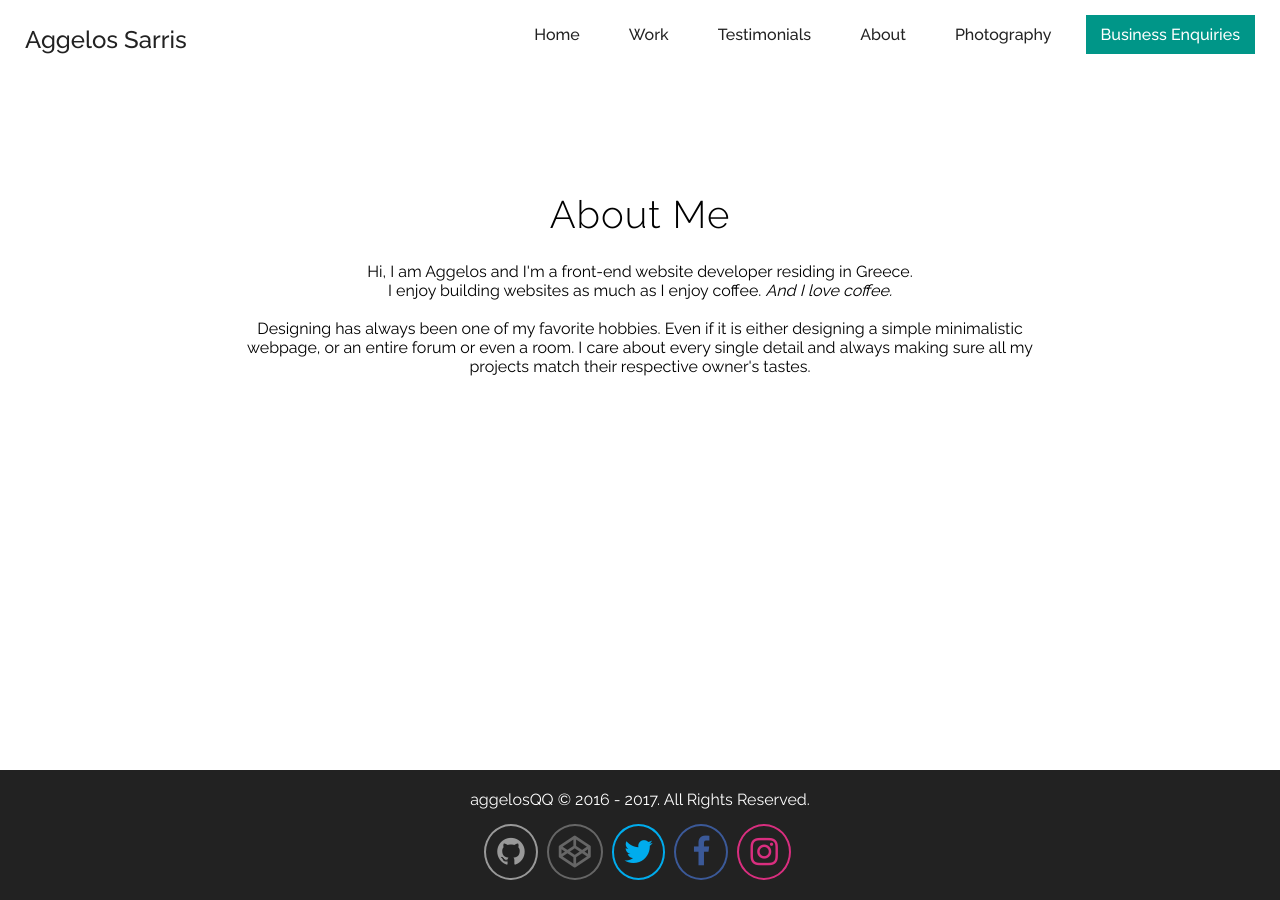
After one commit to aggelosQQ/aggelosqq.github.io, a PHP site: page /about in a window 1280 px wide. The commit adds this page. Run offline with PHP 8.4, Linux system fonts and the light colour scheme.

Commit message:
Addition of About

```diff
--- /dev/null
+++ b/about/index.html
@@ -0,0 +1,81 @@
+<html>
+<head>
+    <meta charset="UTF-8">
+    <title>About | Aggelos Sarris Creative Agency</title>
+    <meta name="viewport" content="width=device-width, initial-scale=1">
+    <meta name="author" content="aggelosQQ, Aggelos Sarrhs, Aggelos Sarris">
+    <meta name="description" content="I'm Aggelos Sarris, a web front-end developer and designer. I always make sure my websites are ellegant, clear, device-friendly and easy to understand.">
+    <meta name="keywords" content="aggelosqq, developer, designer, web, hire, ready, cheap, efficient, modern, html, css, scss, javascript, ruby">
+    <link href="../favicon.ico" rel="icon" type="image/x-icon" />
+    <link href="//fonts.googleapis.com/css?family=Raleway:100,200,300,400,500,600,700" rel="stylesheet">
+    <link href="//maxcdn.bootstrapcdn.com/font-awesome/4.7.0/css/font-awesome.min.css" rel="stylesheet">
+    <link rel="stylesheet" href="../css/main.css">
+    <script>
+      (function(i,s,o,g,r,a,m){i['GoogleAnalyticsObject']=r;i[r]=i[r]||function(){
+      (i[r].q=i[r].q||[]).push(arguments)},i[r].l=1*new Date();a=s.createElement(o),
+      m=s.getElementsByTagName(o)[0];a.async=1;a.src=g;m.parentNode.insertBefore(a,m)
+      })(window,document,'script','https://www.google-analytics.com/analytics.js','ga');
+
+      ga('create', 'UA-89878959-1', 'auto');
+      ga('send', 'pageview');
+</script>
+</head>
+<body>
+    <nav class="nav">
+        <h2 class="page-brand" id="top"><a href="index.html">Aggelos Sarris</a></h2>
+        <i class="fa fa-bars fa-fw menu show-on-mobile"></i>
+        <ul class="navbar hide-on-mobile">
+            <li><a href="../index.html" id="top">Home</a></li>
+            <li><a href="../index.html#projects" id="work">Work</a></li>
+            <li><a href="../index.html#testimonials" id="testimonials">Testimonials</a></li>
+            <li><a href="#!" id="about">About</a></li>
+            <li><a href="../photography" id="photography">Photography</a></li>
+            <li><a href="../business/" class="special" id="special">Business Enquiries</a></li>
+        </ul>
+    </nav>
+  <br /><br />
+  <section class="about section">
+    <h1 class="section-title">About Me</h1>
+    <p>Hi, I am Aggelos and I'm a front-end website developer residing in Greece.<br /> I enjoy building websites as much as I enjoy coffee. <em>And I love coffee.</em>
+    <br/><br/>
+
+    Designing has always been one of my favorite hobbies. Even if it is either designing a simple minimalistic webpage, or an entire forum or even a room. I care about every single detail and always making sure all my projects match their respective owner's tastes.
+
+    </p>
+  </section>
+
+
+
+  <section class="footer section" style="margin-top:49.2vh;">
+  <p class="footer-copyright">aggelosQQ &copy; 2016 - 2017. All Rights Reserved.
+    <ul class="social-icons">
+      <li>
+        <a href="https://github.com/aggelosqq" target="_blank" >
+          <i class="fa fa-github fa-2x icon github-icon"></i>
+        </a>
+
+        <a href="https://codepen.com/aggelosqq" target="_blank" >
+          <i class="fa fa-codepen fa-2x icon codepen-icon"></i>
+        </a>
+
+        <a href="https://twitter.com/aggelosqq" target="_blank" >
+          <i class="fa fa-twitter fa-2x icon twitter-icon "></i>
+        </a>
+
+        <a href="https://facebook.com/aggelosQQ" target="_blank" >
+          <i class="fa fa-facebook fa-2x icon facebook-icon"></i>
+        </a>
+
+        <a href="https://instagram.com/aggelosqq" target="_blank" >
+          <i class="fa fa-instagram fa-2x icon instagram-icon"></i>
+        </a>
+
+
+      </li>
+    </ul>
+  </section>
+  <script src="//ajax.googleapis.com/ajax/libs/jquery/2.2.4/jquery.min.js"></script>
+  <script src="../js/jquery-transit.js"></script>
+  <script src="../js/main.js"></script>
+  </body>
+  </html>
--- a/business/index.html
+++ b/business/index.html
@@ -28,6 +28,7 @@
 			<li><a href="../index.html" id="top">Home</a></li>
 			<li><a href="../index.html#projects" id="work">Work</a></li>
 			<li><a href="../index.html#testimonials" id="testimonials">Testimonials</a></li>
+			<li><a href="../about" id="about">About</a></li>
 			<li><a href="../photography" id="photography">Photography</a></li>
 			<li><a href="#!" class="special" id="special">Business Enquiries</a></li>
 		</ul>
--- a/photography/index.html
+++ b/photography/index.html
@@ -28,6 +28,7 @@
 				<li><a href="../index.html" id="top">Home</a></li>
 				<li><a href="../index.html#work" id="work">Work</a></li>
 				<li><a href="../index.html#testimonials" id="testimonials">Testimonials</a></li>
+				<li><a href="../about" id="about">About</a></li>
 				<li><a href="#photography">Photography</a></li>
 				<!-- <li><a href="contact.php">Contact</a></li> -->
 				<li><a href="../business/" class="special" id="special">Business Enquiries</a></li>
--- a/scss/main.scss
+++ b/scss/main.scss
@@ -34,6 +34,17 @@ body {
 	float: left;
 	transform: translateX(-400px);
 	font-weight: 500;
+	img {
+		width: 50px;
+		float: left;
+		user-select: none;
+	}
+	p {
+		display: inline-block;
+		margin-top: 7px;
+		user-select: none;
+		margin-left:6px;
+	}
 }
 
 
@@ -96,8 +107,6 @@ ul.navbar {
 	margin-top:45px;
 	img {
 		width: 250px;
-		border-radius: 150px;
-		border: 3px solid $gray;
 	}
 	.name {
 		margin-top:15px;
@@ -477,6 +486,7 @@ section.footer {
 	}
 }
 
+
 .hide-on-mobile { display: block !important; }
 .hide-on-mobile-inline { display: inline-block !important; }
 .show-on-mobile { display: none !important; }
@@ -566,6 +576,7 @@ section.footer {
 					font-family: 'Open Sans', sans-serif;
 					font-size: 1.1em;
 					min-height: 250px;
+					margin-top: 0;
 					text-align: center;
 				}
 				p.author {
```
Also changed, not shown: index.html (+5 -11 lines), css/main.css, favicon.ico (deleted), images/logo-outline.svg (added), images/logo.svg (added).
